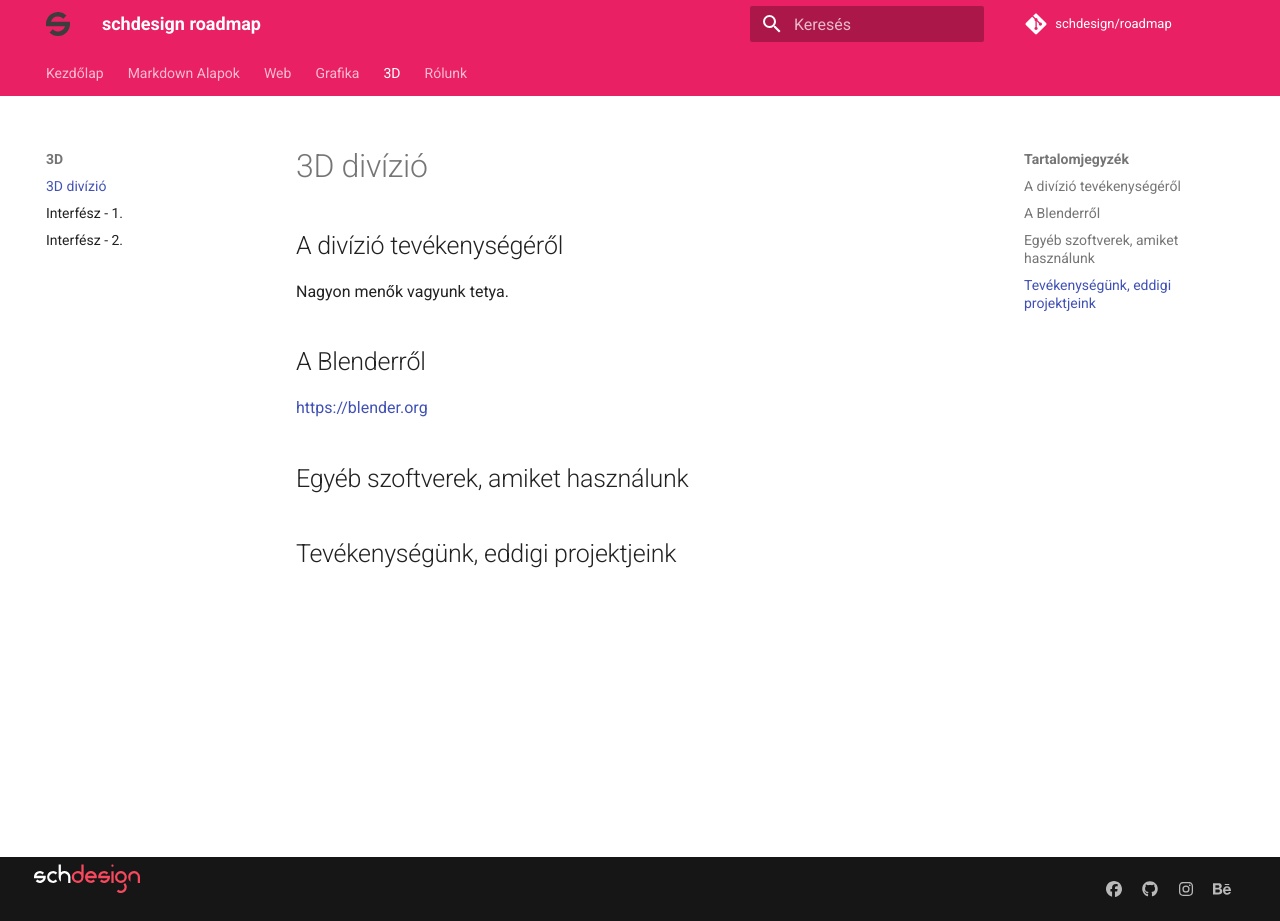
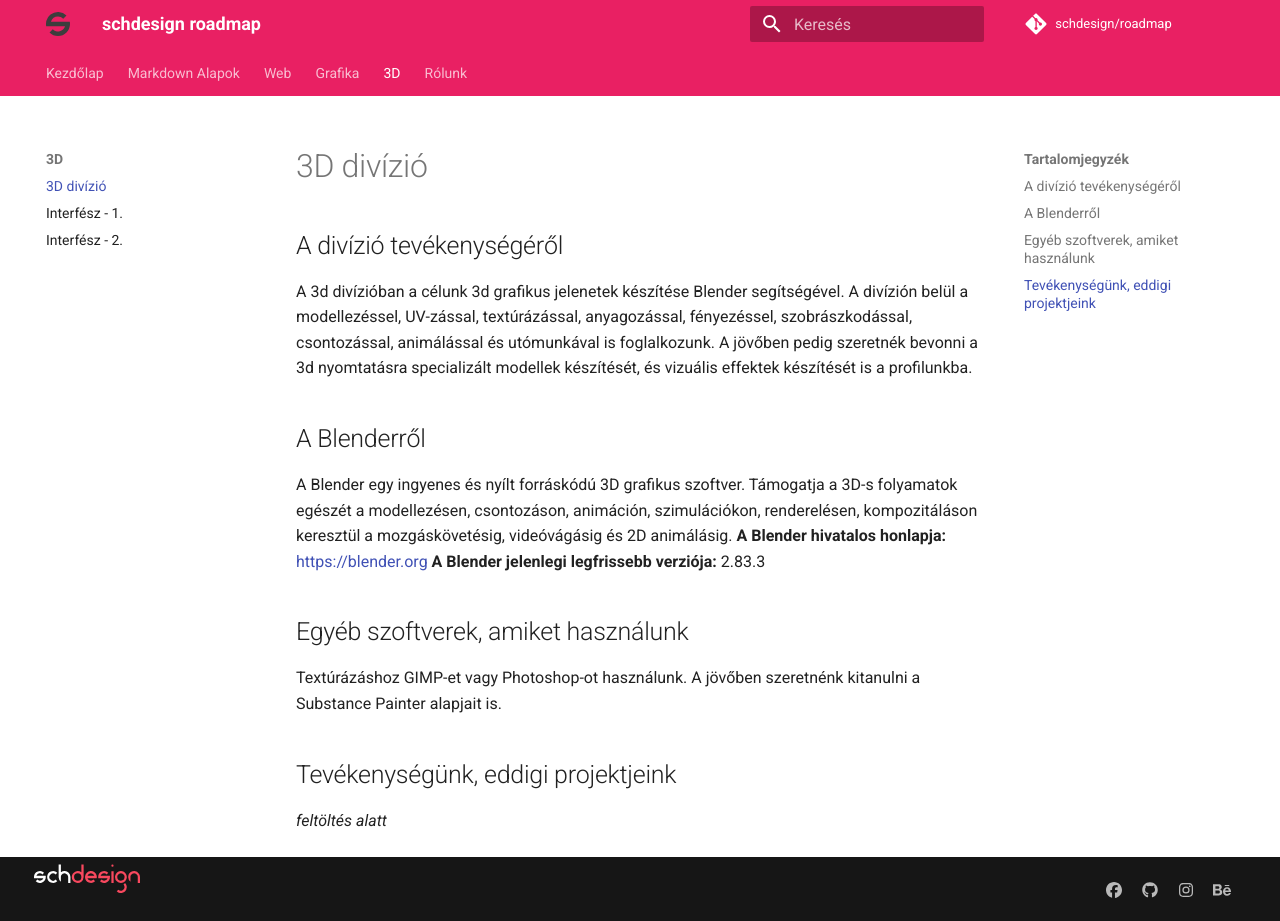
Before and after one commit to simonyiszk/schdesign-roadmap, an MkDocs documentation site: the page built from docs/3d/3d.md, in a window 1280 px wide and 921 px high. Built offline with MkDocs 1.6.1 and Material for MkDocs 9.7.7, drawn with Linux system fonts in a browser that asks for light colours.

Commit message:
3d divízió leírásának frissítése interface-1 frissítése

```diff
--- a/docs/3d/3d.md
+++ b/docs/3d/3d.md
@@ -1,11 +1,16 @@
 # 3D divízió
 
 ## A divízió tevékenységéről
-Nagyon menők vagyunk tetya.
+A 3d divízióban a célunk 3d grafikus jelenetek készítése Blender segítségével. A divízión belül a modellezéssel, UV-zással, textúrázással, anyagozással, fényezéssel, szobrászkodással, csontozással, animálással és utómunkával is foglalkozunk. A jövőben pedig szeretnék bevonni a 3d nyomtatásra specializált modellek készítését, és vizuális effektek készítését is a profilunkba.
 
 ## A Blenderről
-https://blender.org
+A Blender egy ingyenes és nyílt forráskódú 3D grafikus szoftver. Támogatja a 3D-s folyamatok egészét a modellezésen, csontozáson, animáción, szimulációkon, renderelésen, kompozitáláson keresztül a mozgáskövetésig, videóvágásig és 2D animálásig.
+**A Blender hivatalos honlapja:** https://blender.org
+**A Blender jelenlegi legfrissebb verziója:** 2.83.3
 
 ## Egyéb szoftverek, amiket használunk
+Textúrázáshoz GIMP-et vagy Photoshop-ot használunk.
+A jövőben szeretnénk kitanulni a Substance Painter alapjait is.
 
 ## Tevékenységünk, eddigi projektjeink
+*feltöltés alatt*
```
Also changed, not shown: docs/3d/interfesz-1.md (+34 -70 lines), docs/3d/interfesz-2.md (+3 -0 lines).
